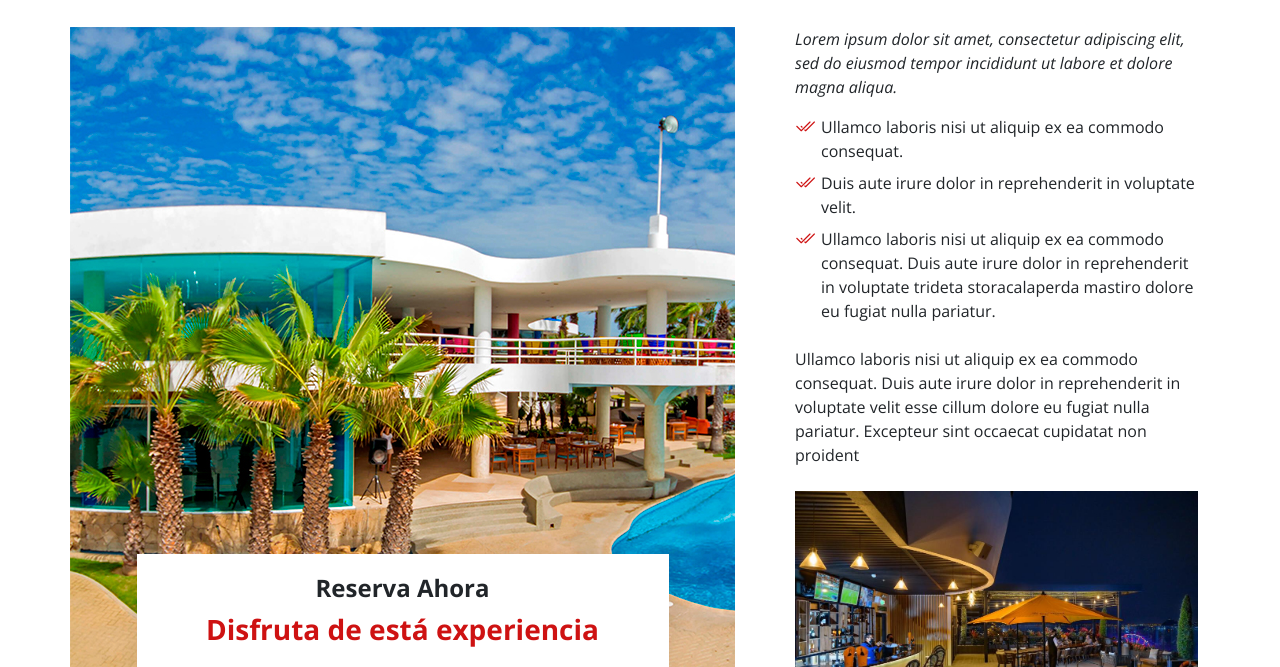
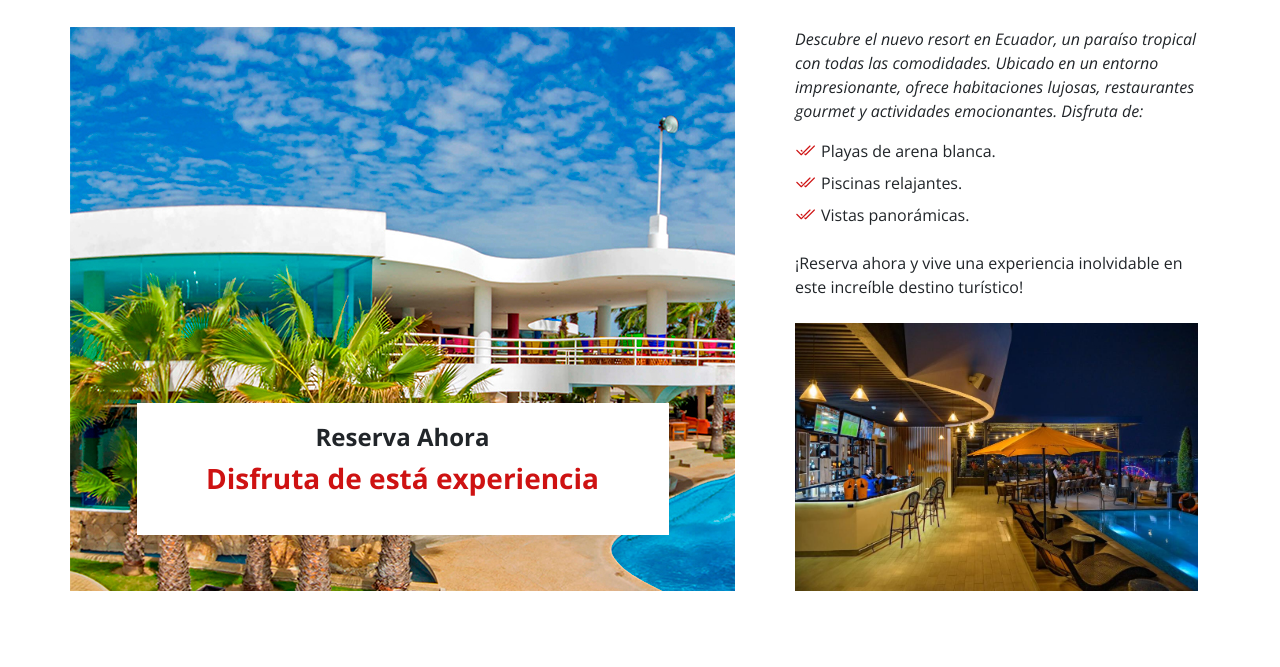
Before and after one commit to katumbac/landing, a plain HTML site: page index.html in a window 1280 px wide. Shown: the part 687-1354 px from the top of the page. Drawn offline with nearby package versions, Linux system fonts and the light colour scheme.

Commit message:
Update index.html

```diff
--- a/index.html
+++ b/index.html
@@ -105,17 +105,16 @@
           <div class="col-lg-5 d-flex align-items-end" data-aos="fade-up" data-aos-delay="300">
             <div class="content ps-0 ps-lg-5">
               <p class="fst-italic">
-                Lorem ipsum dolor sit amet, consectetur adipiscing elit, sed do eiusmod tempor incididunt ut labore et dolore
-                magna aliqua.
-              </p>
+                Descubre el nuevo resort en Ecuador, un paraíso tropical con todas las comodidades. Ubicado en un entorno impresionante, ofrece habitaciones lujosas, restaurantes gourmet y actividades emocionantes.
+                Disfruta de:  </p>
               <ul>
-                <li><i class="bi bi-check2-all"></i> Ullamco laboris nisi ut aliquip ex ea commodo consequat.</li>
-                <li><i class="bi bi-check2-all"></i> Duis aute irure dolor in reprehenderit in voluptate velit.</li>
-                <li><i class="bi bi-check2-all"></i> Ullamco laboris nisi ut aliquip ex ea commodo consequat. Duis aute irure dolor in reprehenderit in voluptate trideta storacalaperda mastiro dolore eu fugiat nulla pariatur.</li>
+                <li><i class="bi bi-check2-all"></i> Playas de arena blanca.</li>
+                <li><i class="bi bi-check2-all"></i> Piscinas relajantes.</li>
+                <li><i class="bi bi-check2-all"></i> Vistas panorámicas.</li>
               </ul>
               <p>
-                Ullamco laboris nisi ut aliquip ex ea commodo consequat. Duis aute irure dolor in reprehenderit in voluptate
-                velit esse cillum dolore eu fugiat nulla pariatur. Excepteur sint occaecat cupidatat non proident
+                ¡Reserva ahora y vive una experiencia inolvidable en este increíble destino turístico!
+
               </p>
 
               <div class="position-relative mt-4">
```
